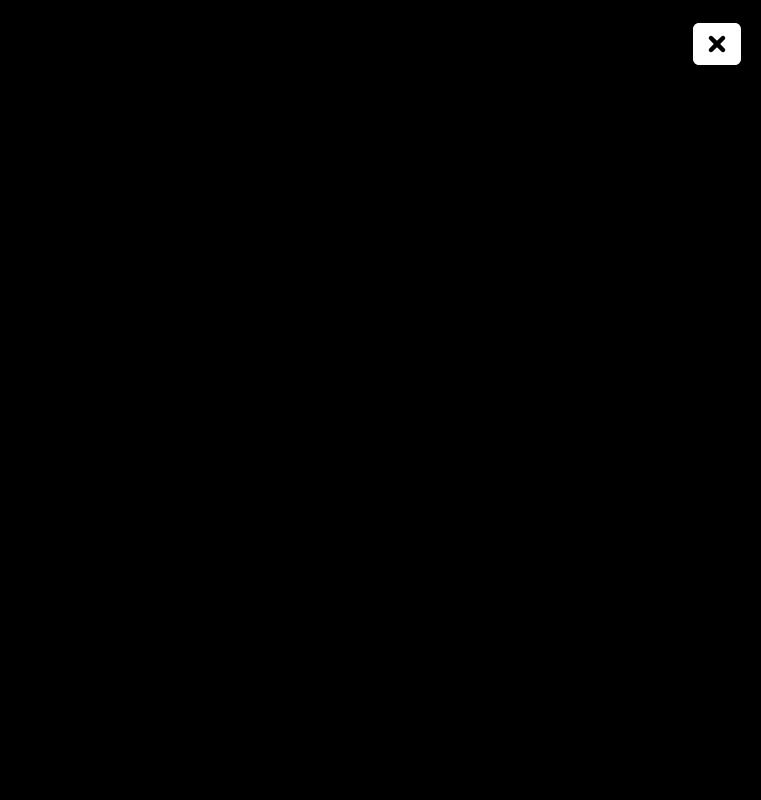
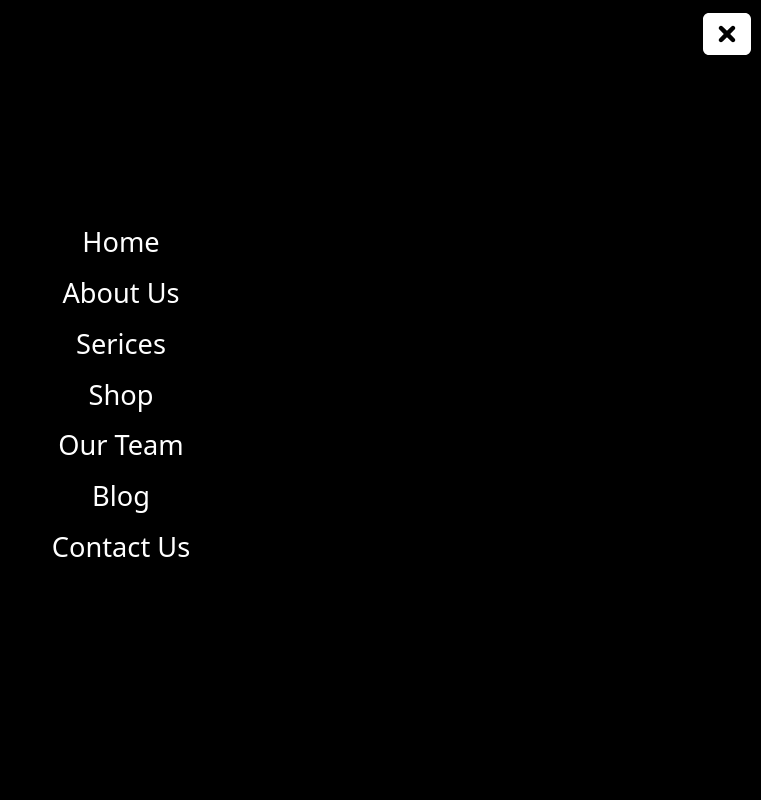
Before and after one commit to claudiuhuhulia/proj-html-vuejs, a Vue app: page / in a window 1280 px wide. Both pictures are taken after a click on the icon 1187 px from the left and 52 px from the top of the page. Shown: the top 800 px of the page, without its empty margins (519-1280 px from the left). Built offline with nearby package versions, Linux system fonts and the light colour scheme.

Commit message:
fixed overlay content

```diff
--- a/src/components/AppOverlay.vue
+++ b/src/components/AppOverlay.vue
@@ -9,13 +9,16 @@ export default {
 <template>
     <div class="overlay-nav d-flex flex-column align-items-center justify-content-center">
 
-        <div class="close-btn" @click="$emit('close-clicked')">
-
-            <font-awesome-icon icon="fa-solid fa-rectangle-xmark" class="close-btn" />
-        </div>
+        <font-awesome-icon icon="fa-solid fa-rectangle-xmark" class="close-btn" @click="$emit('close-clicked')" />
 
 
-
+        <a href="#" id="home">Home</a>
+        <a href="#" id="aboutus">About Us</a>
+        <a href="#">Serices</a>
+        <a href="#">Shop</a>
+        <a href="#">Our Team</a>
+        <a href="#">Blog</a>
+        <a href="#">Contact Us</a>
 
     </div>
 </template>
@@ -33,6 +36,21 @@ export default {
     background-color: black;
 }
 
+a {
+    text-decoration: none;
+    color: white;
+    font-size: 1.7rem;
+    padding-bottom: 10px;
+
+    &:hover {
+        color: rgb(108, 108, 218);
+    }
+
+
+}
+
+
+
 .close-btn {
     font-size: 3rem;
     color: white;
```
